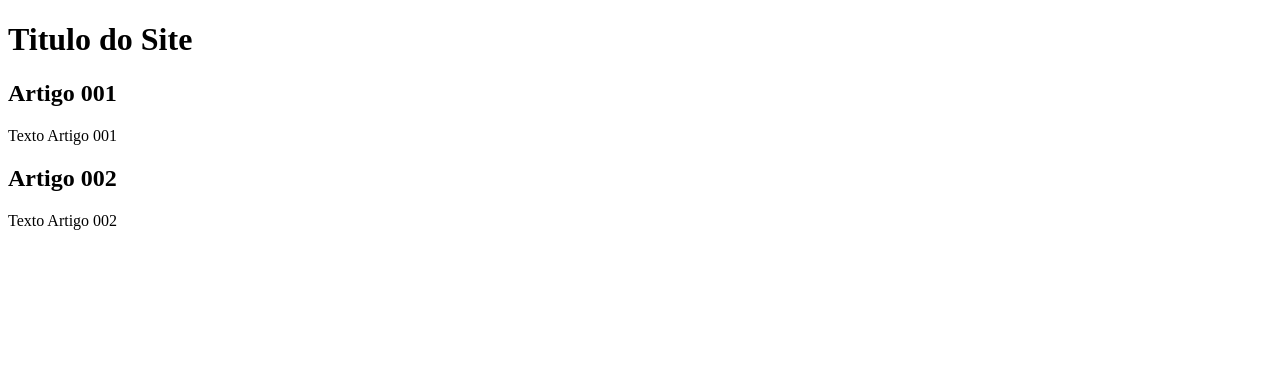
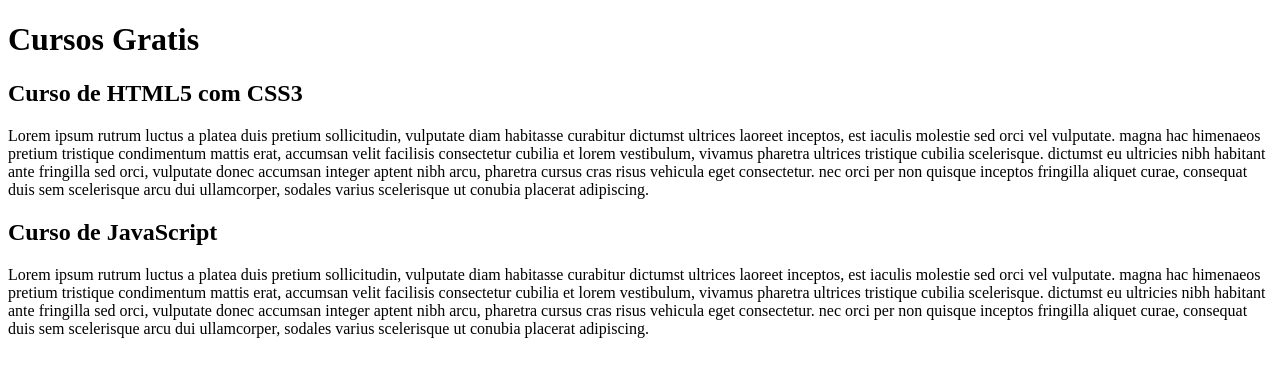
Before and after one commit to LionWar22/Projeto-site, a plain HTML site: page index.html in a window 1280 px wide. Drawn offline with Linux system fonts and the light colour scheme.

Commit message:
Comecei a escrever conteudo

```diff
--- a/index.html
+++ b/index.html
@@ -7,16 +7,16 @@
 <body>
 	<main>
 		<header>
-			<h1>Titulo do Site</h1>
+			<h1>Cursos Gratis</h1>
 		</header>
 
 		<article>
-			<h2>Artigo 001 </h2>
-			<p>Texto Artigo 001</p>
+			<h2>Curso de HTML5 com CSS3 </h2>
+			<p> Lorem ipsum rutrum luctus a platea duis pretium sollicitudin, vulputate diam habitasse curabitur dictumst ultrices laoreet inceptos, est iaculis molestie sed orci vel vulputate. magna hac himenaeos pretium tristique condimentum mattis erat, accumsan velit facilisis consectetur cubilia et lorem vestibulum, vivamus pharetra ultrices tristique cubilia scelerisque. dictumst eu ultricies nibh habitant ante fringilla sed orci, vulputate donec accumsan integer aptent nibh arcu, pharetra cursus cras risus vehicula eget consectetur. nec orci per non quisque inceptos fringilla aliquet curae, consequat duis sem scelerisque arcu dui ullamcorper, sodales varius scelerisque ut conubia placerat adipiscing.  </p>
 		</article>
 		<article>
-			<h2>Artigo 002</h2>
-			<p>Texto Artigo 002</p>
+			<h2>Curso de JavaScript</h2>
+			<p>Lorem ipsum rutrum luctus a platea duis pretium sollicitudin, vulputate diam habitasse curabitur dictumst ultrices laoreet inceptos, est iaculis molestie sed orci vel vulputate. magna hac himenaeos pretium tristique condimentum mattis erat, accumsan velit facilisis consectetur cubilia et lorem vestibulum, vivamus pharetra ultrices tristique cubilia scelerisque. dictumst eu ultricies nibh habitant ante fringilla sed orci, vulputate donec accumsan integer aptent nibh arcu, pharetra cursus cras risus vehicula eget consectetur. nec orci per non quisque inceptos fringilla aliquet curae, consequat duis sem scelerisque arcu dui ullamcorper, sodales varius scelerisque ut conubia placerat adipiscing. </p>
 		</article>
 	</main>
 
```
